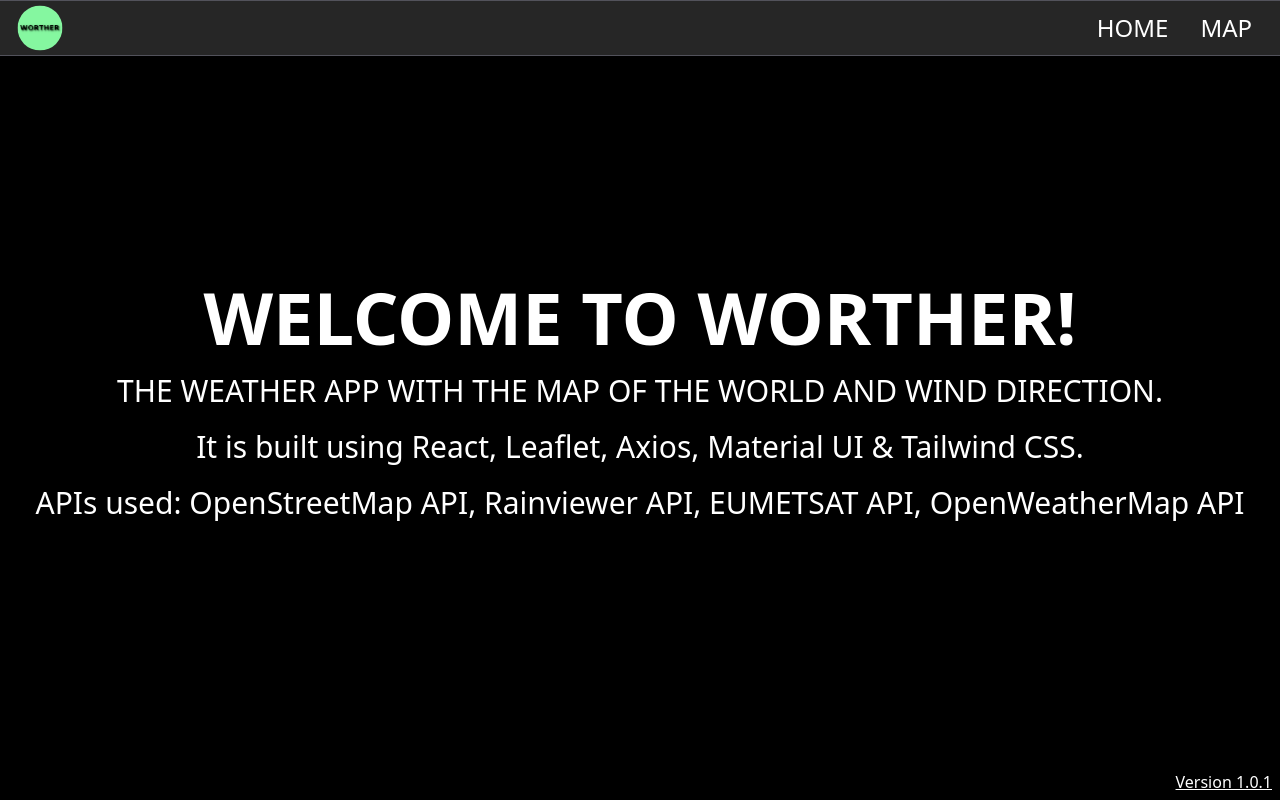
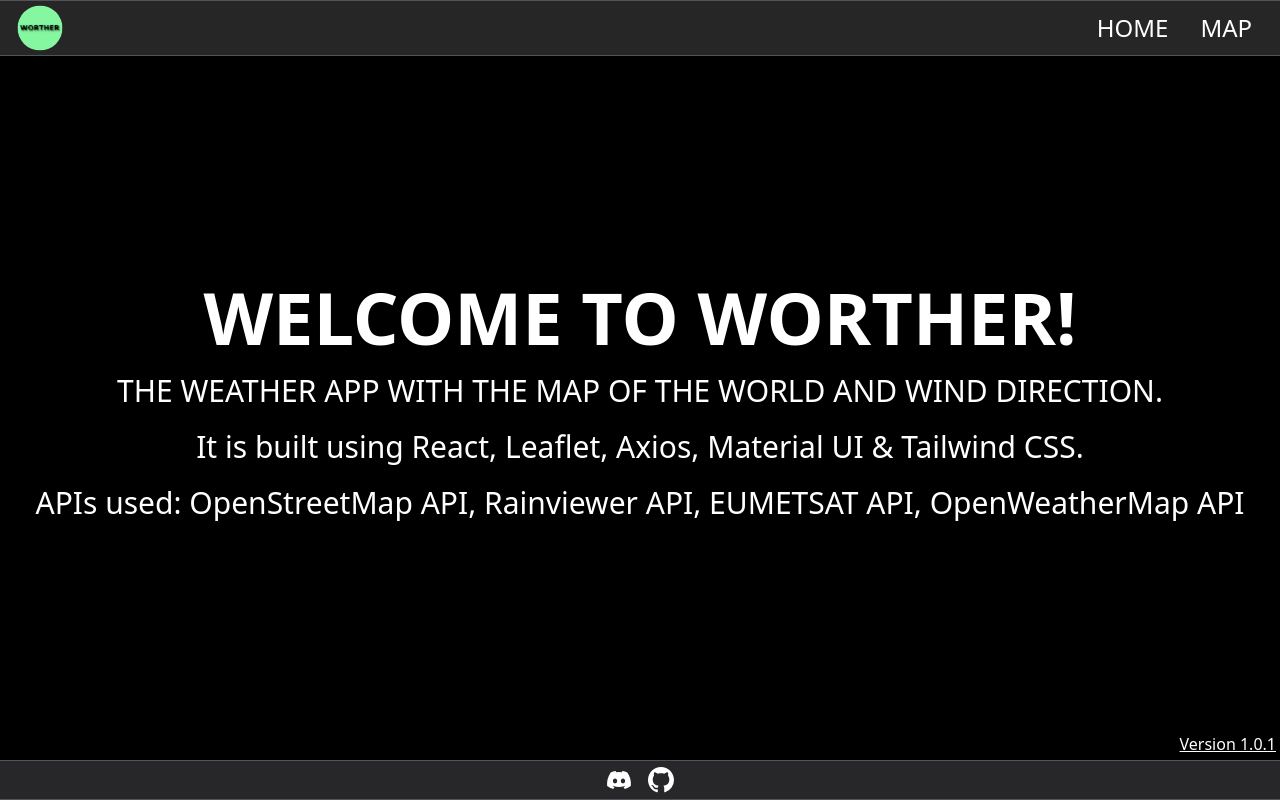
Before and after one commit to vikingnope/worther, a React (Create React App) app: page /about in a window 1280 px wide. Built offline with nearby package versions, Linux system fonts and the light colour scheme.

Commit message:
Added footer

```diff
--- a/src/pages/about.jsx
+++ b/src/pages/about.jsx
@@ -1,5 +1,6 @@
 import React from 'react';
 import { Header } from '../components/utils/header';
+import { Footer } from '../components/utils/footer';
 
 export default function About() {
   document.title = "Worther - About";
@@ -7,7 +8,7 @@ export default function About() {
   return (
     <div className="select-none text-white">
       <Header choice={'about'}/>
-      <main className=" bg-black min-h-screen flex flex-col items-center justify-center">
+      <main className="bg-black flex flex-col items-center justify-center h-screen">
           <p className="uppercase font-bold text-7xl mt-px">
             Welcome to Worther!
           </p>
@@ -20,10 +21,11 @@ export default function About() {
           <p className="text-3xl mt-5">
             APIs used: OpenStreetMap API, Rainviewer API, EUMETSAT API, OpenWeatherMap API
           </p>
-          <p className="absolute text-base underline bottom-1.5 right-2">
+          <p className="absolute text-base underline bottom-11 right-1">
             Version 1.0.1
           </p>
       </main>
+      <Footer />
     </div>
   )
 }
```
